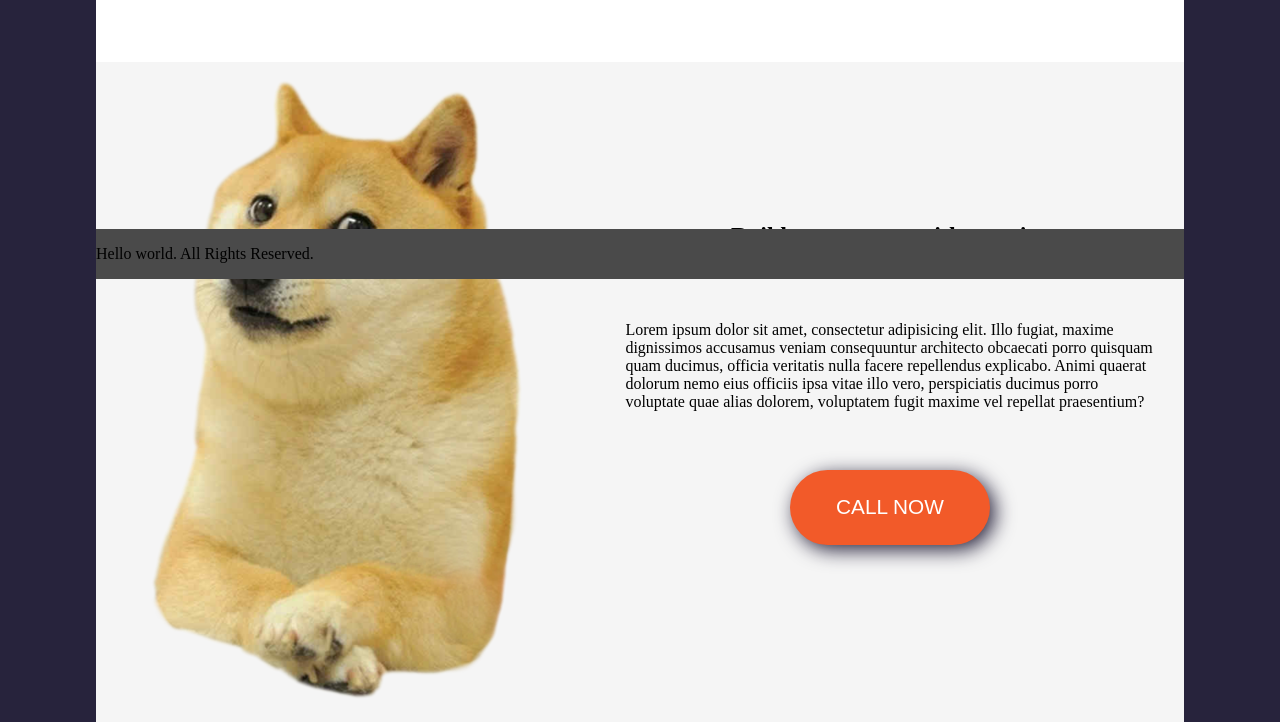
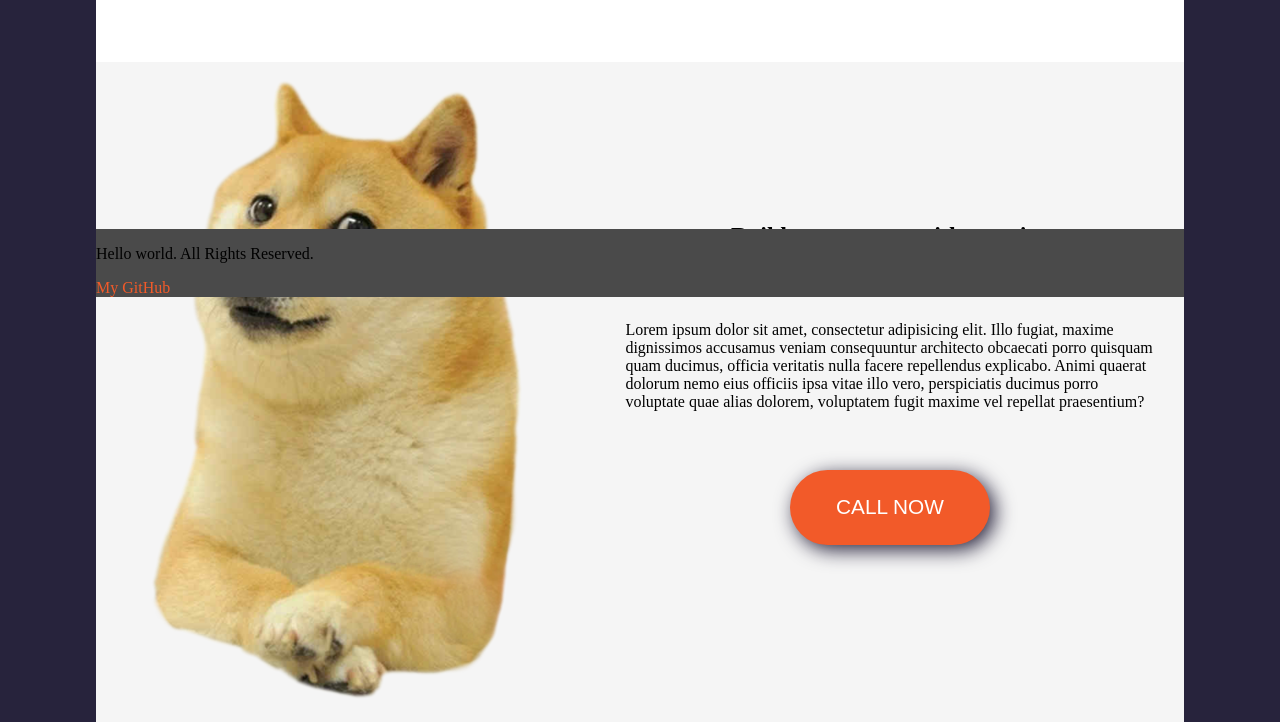
Before and after one commit to 500x500/500x500.github.io, a plain HTML site: page index.html in a window 1280 px wide. Shown: the part 2124-2846 px from the top of the page. Drawn offline with Linux system fonts and the light colour scheme.

Commit message:
Update index.html

```diff
--- a/index.html
+++ b/index.html
@@ -5,6 +5,7 @@
     <title>Hello world!</title>
     <link rel="stylesheet" type="text/css" href="css/index.css">
     <link rel="icon" type="image/png" href="dog.png">
+
 </head>
 <body>
 <main class="content">
@@ -89,6 +90,7 @@
 </main>
 <footer>
 <p>Hello world. All Rights Reserved.</p>
+ <address> <a href="https://github.com/500x500/500x500.github.io"> My GitHub</a></address>
 </footer>
 </body>
 </html>
```
